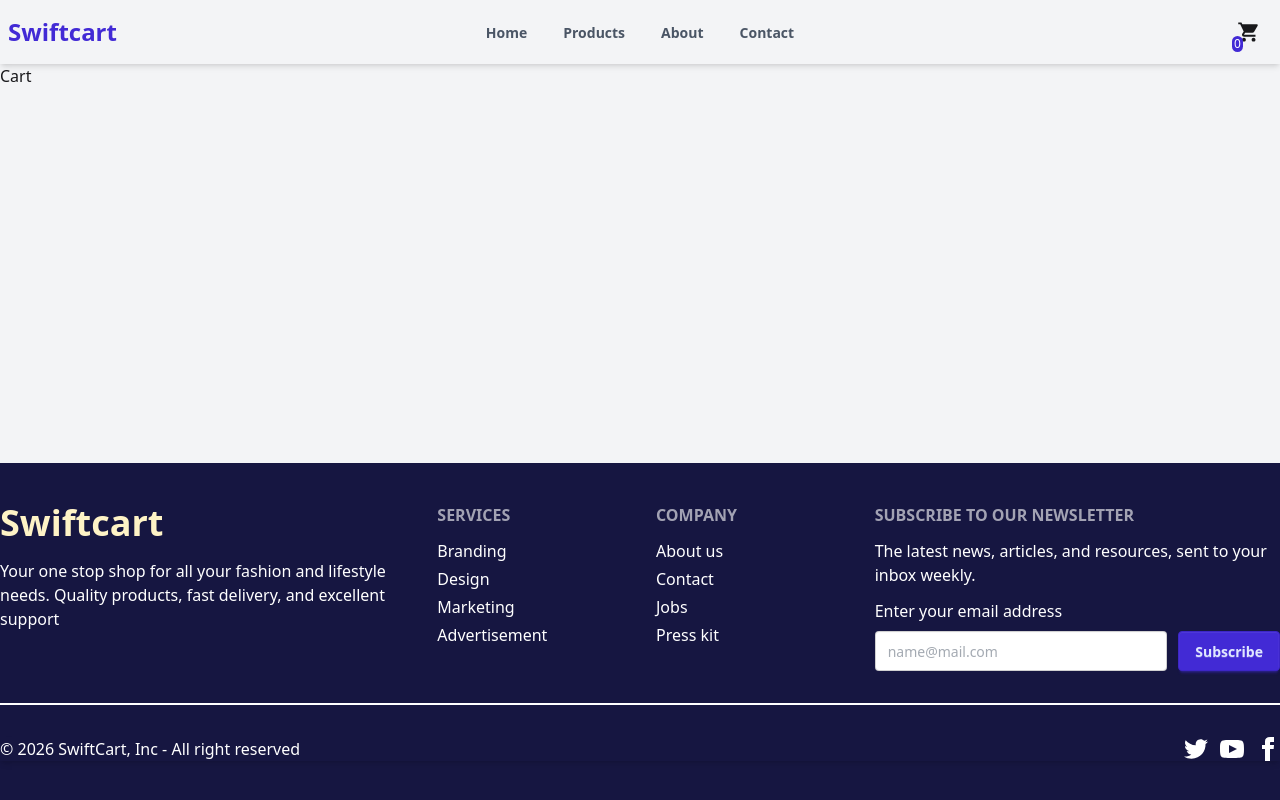
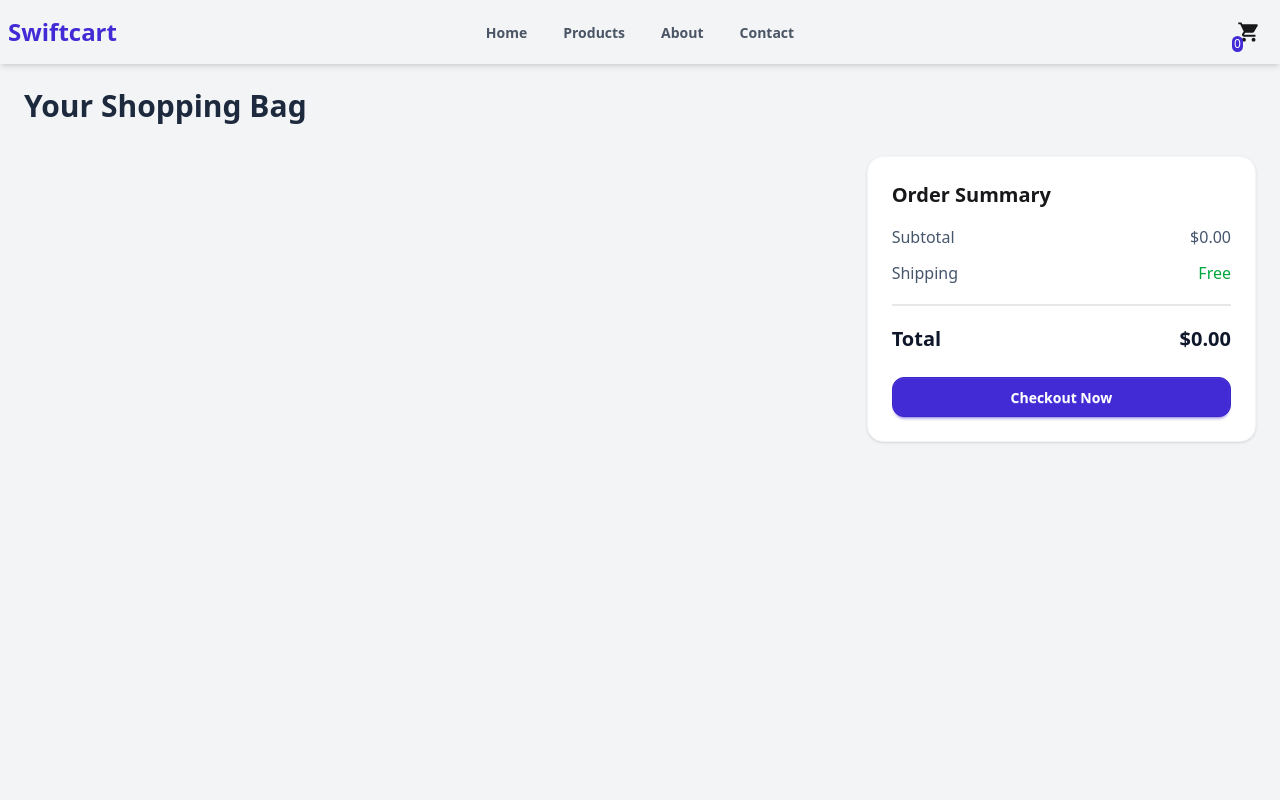
Before and after one commit to tirthorajmondal/swiftcart-react, a React (Vite) app: page /cart in a window 1280 px wide. Shown: the top 800 px of the page. Built offline with nearby package versions, Linux system fonts and the light colour scheme.

Commit message:
cart items displayed on cart page

```diff
--- /dev/null
+++ b/src/components/Cart/CartItemCard.jsx
@@ -0,0 +1,48 @@
+import { useState } from "react";
+import { RiDeleteBin6Fill } from "react-icons/ri";
+
+const CartItemCard = ({ product }) => {
+    const { id, title, image, category, price, } = product;
+    const [qty, setQty] = useState(1)
+    // const [total, setTotal] = useState(0)
+
+    const decreaseCount = () => {
+        if (qty === 1) return
+        setQty(qty - 1)
+    }
+
+
+    const deleteCartItem = (id) => {
+        console.log(id);
+    }
+    return (
+        <div className='flex  items-center gap-3 md:gap-6 bg-white p-3 md:p-5 rounded-2xl shadow-sm border border-gray-100'>
+            <div className="w-16 md:w-32 h-16 md:h-32 shrink-0 bg-gray-100 rounded-xl p-2">
+                <img src={image} alt={title} className="w-full h-full object-contain" />
+            </div>
+
+            <div className="grow">
+                <h3 className="md:text-lg font-bold text-slate-800 line-clamp-1 md:line-clamp-2">{title}</h3>
+                <p className="text-xs md:text-sm text-slate-500 uppercase mb-2">{category}</p>
+                <p className="md:text-xl font-black text-indigo-600">${price}</p>
+            </div>
+
+            <div className="flex items-center border border-gray-200 rounded-lg">
+                <button
+                    onClick={decreaseCount}
+
+                    className="px-3 py-1 bg-gray-50 hover:bg-gray-100 border-r border-gray-200">-</button>
+                <span className="px-4 py-1 font-bold">{qty}</span>
+                <button
+                    onClick={() => setQty(qty + 1)}
+                    className="px-3 py-1 bg-gray-50 hover:bg-gray-100 border-l border-gray-200">+</button>
+            </div>
+
+            <button onClick={() => deleteCartItem(id)} className="btn btn-ghost btn-circle text-red-400 hover:text-red-600">
+                <RiDeleteBin6Fill className="text-red-500 text-xl" />
+            </button>
+        </div>
+    );
+};
+
+export default CartItemCard;
--- a/src/pages/Cart/Cart.jsx
+++ b/src/pages/Cart/Cart.jsx
@@ -1,8 +1,48 @@
+import { useState } from "react";
+import CartItemCard from "../../components/Cart/CartItemCard";
+import { getCart } from "../../utils";
 
 const Cart = () => {
+    const [items, setItems] = useState(getCart() || [])
+    const [sutTotal, setSubTotal] = useState(0)
+
+
+    console.log(items);
+
     return (
-        <div>
-            Cart
+        <div className="container mx-auto p-6 min-h-screen ">
+            <h1 className="text-3xl font-black text-slate-800 mb-8">Your Shopping Bag</h1>
+
+            <div className="grid grid-cols-1 lg:grid-cols-3 gap-8">
+                <div className="lg:col-span-2 space-y-4 ">
+                    {/* cart items here */}
+                    {
+                        items.map(cart => <CartItemCard key={cart.id} product={cart} />)
+                    }
+                </div>
+
+                <div className="bg-white p-6 rounded-2xl shadow-sm border border-gray-100 h-fit sticky top-6">
+                    <h2 className="text-xl font-bold mb-4">Order Summary</h2>
+                    <div className="space-y-3 text-slate-600">
+                        <div className="flex justify-between">
+                            <span>Subtotal</span>
+                            <span >$0.00</span>
+                        </div>
+                        <div className="flex justify-between">
+                            <span>Shipping</span>
+                            <span className="text-green-600 font-medium">Free</span>
+                        </div>
+                        <div className="divider"></div>
+                        <div className="flex justify-between text-xl font-black text-slate-900">
+                            <span>Total</span>
+                            <span >$0.00</span>
+                        </div>
+                    </div>
+                    <button className="btn btn-primary w-full mt-6 text-white rounded-xl">
+                        Checkout Now
+                    </button>
+                </div>
+            </div>
         </div>
     );
 };
--- a/src/pages/Products/Products.jsx
+++ /dev/null
@@ -1,66 +0,0 @@
-import { useEffect, useState } from "react";
-import SEO from "../../components/SEO/SEO";
-import ProductsCard from "../../components/Products/ProductsCard";
-import { NavLink } from "react-router-dom";
-import CategoryBtnContainer from "./CategoryBtnContainer";
-import { getProductsData } from "../../utils";
-
-const Products = () => {
-    const [productsData, setProductsData] = useState([])
-    const [caterories, setCaterories] = useState([])
-    const [loading, setLoading] = useState(false)
-    const [activeBtn, setaActiveBtn] = useState('false')
-
-    const getCategoriesName = async () => {
-        try {
-            setLoading(true)
-            const res = await fetch('https://fakestoreapi.com/products/categories')
-            const data = await res.json()
-            setCaterories(data)
-            setLoading(false)
-
-        } catch (error) {
-            console.log(error);
-        }
-    }
-    const reloadAllProducts = async (e) => {
-        const allProducts = await getProductsData()
-        setProductsData(allProducts);
-    }
-
-
-
-
-    useEffect(() => {
-        const LoadAllProducts = async () => {
-            const products = getProductsData()
-            setProductsData(products)
-        }
-        LoadAllProducts()
-        getCategoriesName()
-    }, [])
-    // console.log(productsData);
-
-    return (
-        <section className="max-w-7xl mx-auto">
-            <SEO title={'Swiftcart | Products'} description={'Lorem ipsum, dolor sit amet consectetur adipisicing elit. Rerum non pariatur, dicta beatae animi, recusandae vel, consequatur modi reprehenderit aspernatur minima ducimus voluptatibus.'} />
-            <div className="py-8">
-                <h2 className="text-xl lg:text-3xl font-bold text-center">Our Products</h2>
-                <CategoryBtnContainer
-                    caterories={caterories}
-                    filterByCategory={filterByCategory}
-                    reloadAllProducts={reloadAllProducts} />
-                <div
-                    className="grid gap-6 grid-cols-1 md:grid-cols-3 lg:grid-cols-4 mt-8 content-stretch min-h-20 place-items-center">
-                    {loading && <span className="mx-auto loading loading-bars loading-md col-span-4"></span>}
-                    {
-                        // productsData.map(product => <ProductsCard key={product.id} product={product} />)
-                    }
-                </div>
-
-            </div>
-        </section >
-    );
-};
-
-export default Products;
```
